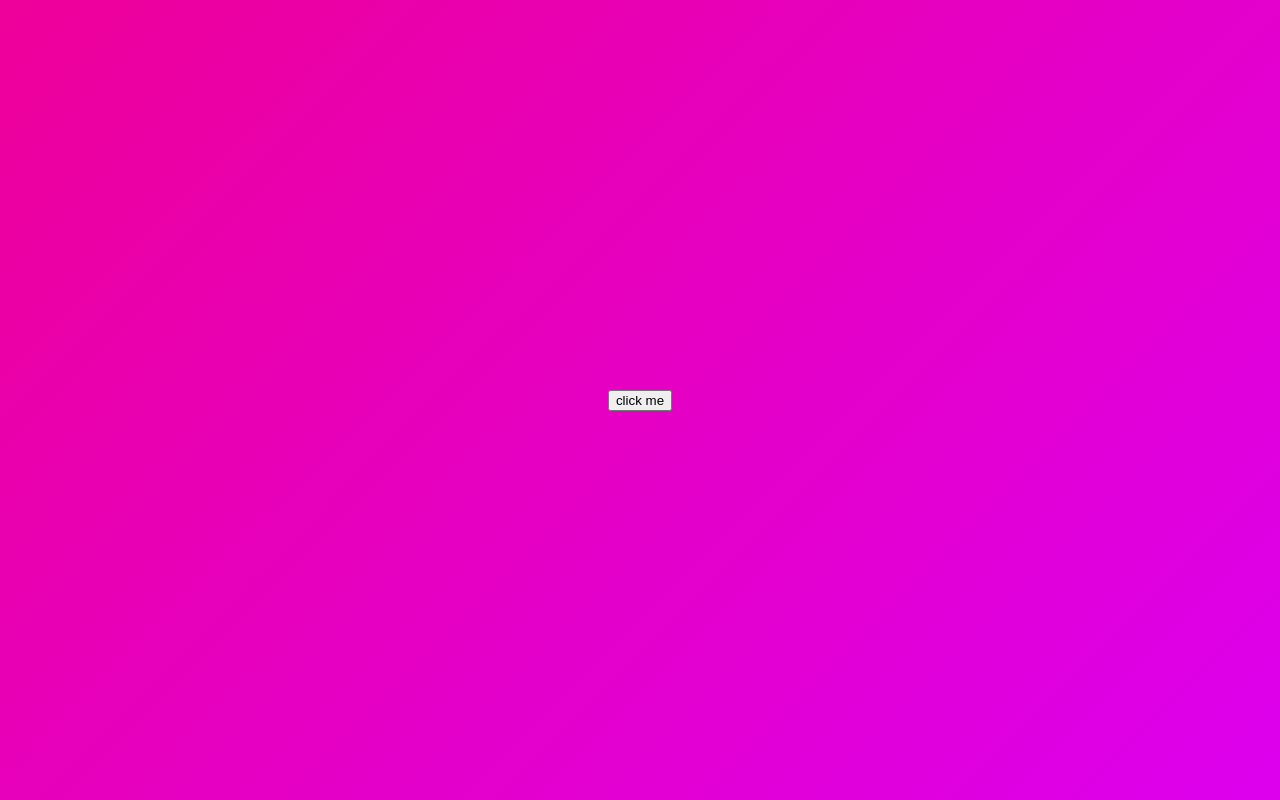
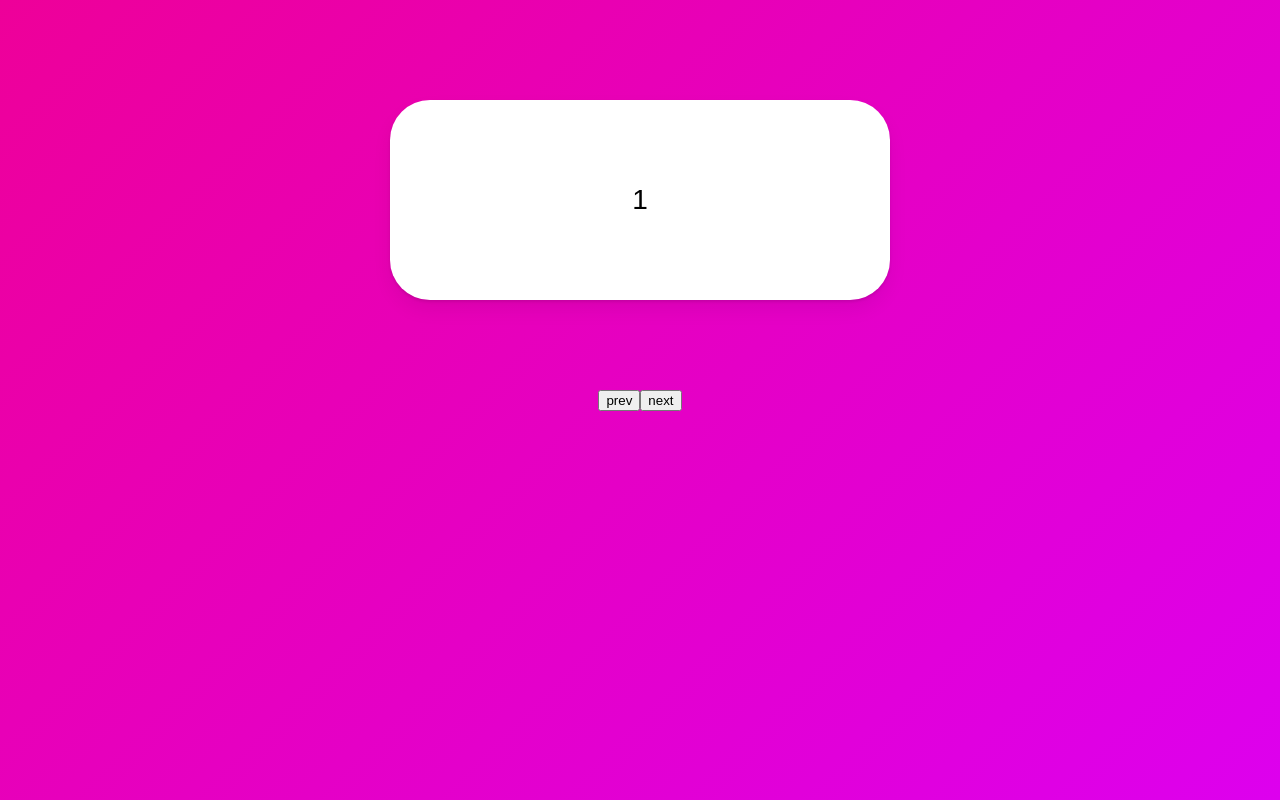
Before and after one commit to kimdoyeonn/react-masterclass, a React (Create React App) app: page / in a window 1280 px wide. Built offline with nearby package versions, Linux system fonts and the light colour scheme.

Commit message:
#7.12 Slider part One

```diff
--- a/src/App.tsx
+++ b/src/App.tsx
@@ -23,42 +23,62 @@
   background-color: rgba(255, 255, 255, 1);
   border-radius: 40px;
   position: absolute;
+  display: flex;
+  justify-content: center;
+  align-items: center;
+  font-size: 28px;
   top: 100px;
   box-shadow: 0 2px 3px rgba(0, 0, 0, 0.1), 0 10px 20px rgba(0, 0, 0, 0.06);
 `;
 
 const boxVariants = {
   initial: {
+    x: 500,
     opacity: 0,
     scale: 0,
   },
   visible: {
+    x: 0,
     opacity: 1,
     scale: 1,
+    transition: {
+      duration: 1,
+    }
   },
-  leaving: {
+  exit: {
     opacity: 0,
     scale: 0,
-    y: 100,
+    x: -500,
+    transition: {
+      duration: 1,
+    }
   },
 };
 
 function App() {
-  const [show, setShow] = useState(false);
-  const toggleShow = () => setShow((prev) => !prev);
+  const [visible, setVisible] = useState(1);
+  const nextPlease = () => setVisible((prev) => (prev === 10 ? 10 : prev + 1));
+  const prevPlease = () => setVisible((prev) => (prev === 1 ? 1 : prev - 1));
+
   return (
     <Wrapper>
       <AnimatePresence>
-        {show ? (
-          <Box
-            variants={boxVariants}
-            initial='initial'
-            animate='visible'
-            exit='leaving'
-          />
-        ) : null}
+        {[1, 2, 3, 4, 5, 6, 7, 8, 9, 10].map((i) =>
+          i === visible ? (
+            <Box
+              key={i}
+              variants={boxVariants}
+              initial='initial'
+              animate='visible'
+              exit='exit'
+            >
+              {i}
+            </Box>
+          ) : null
+        )}
       </AnimatePresence>
-      <button onClick={toggleShow}>click me</button>
+      <button onClick={prevPlease}>prev</button>
+      <button onClick={nextPlease}>next</button>
     </Wrapper>
   );
 }
```
Also changed, not shown: 1 other file (tests, documents, lock files or other folders).
